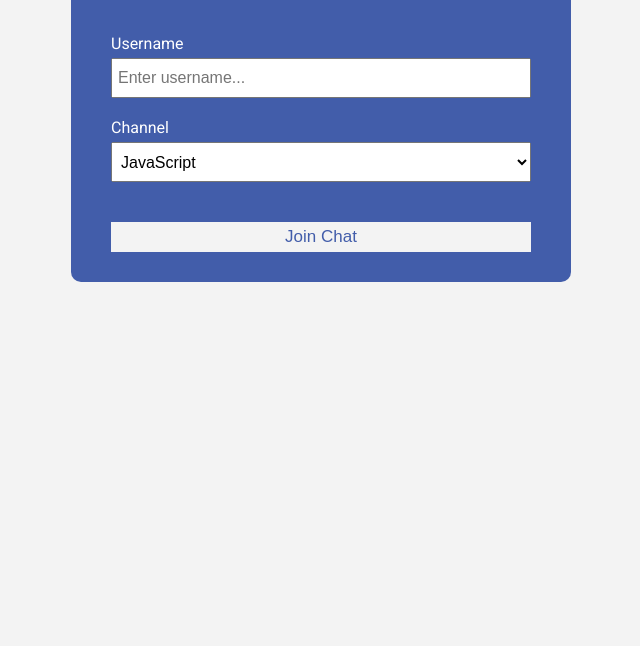
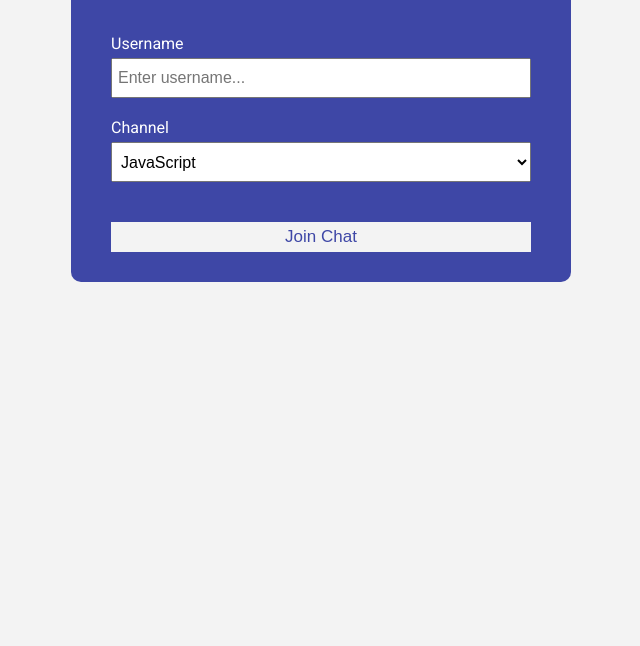
Before and after one commit to ChauDinh/chat-nodejs, a website: page src/public/index.html in a window 1280 px wide. Shown: the part 154-800 px from the top of the page, without its empty margins (319-959 px from the left). Drawn offline with Linux system fonts and the light colour scheme.

Commit message:
docker setup

```diff
--- a/package.json
+++ b/package.json
@@ -2,7 +2,7 @@
   "name": "chatcord",
   "version": "0.1.0",
   "description": "A simple websocket realtime chat application",
-  "main": "server.js",
+  "main": "src/server.js",
   "author": "Chau Dinh <chaudvb95uc@gmail.com>",
   "license": "MIT",
   "scripts": {
--- a/public/css/style.css
+++ b/src/public/css/style.css
@@ -1,8 +1,8 @@
 @import url("https://fonts.googleapis.com/css?family=Roboto&display=swap");
 
 :root {
-  --dark-color-a: #425daa;
-  --dark-color-b: #425daa;
+  --dark-color-a: #3e47a6;
+  --dark-color-b: #3e47a6;
   --light-color: #f3f3f3;
   --success-color: #5cb85c;
   --error-color: #d9534f;
```
Also changed, not shown: README.md, src/public/chatroom.html (renamed from public/chatroom.html), src/public/index.html (renamed from public/index.html), src/public/js/main.js (renamed from public/js/main.js), src/server.js (renamed from server.js), src/utils/formatMessage.js (renamed from utils/formatMessage.js), src/utils/userList.js (renamed from utils/userList.js), 3 other files.
